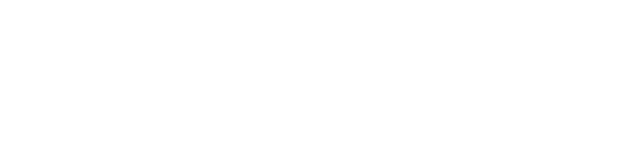
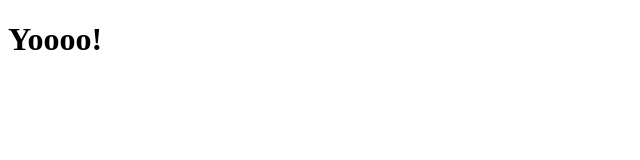
Before and after one commit to mwintherDK/etNytRepo, a plain HTML site: page index.html in a window 1280 px wide. Shown: the whole page, without its empty margins (0-640 px from the left). Drawn offline with Linux system fonts and the light colour scheme.

Commit message:
Created header fixes #1

```diff
--- a/index.html
+++ b/index.html
@@ -5,5 +5,9 @@
     <meta name="viewport" content="width=device-width, initial-scale=1.0" />
     <title>Woop woop</title>
   </head>
-  <body></body>
+  <body>
+    <header>
+      <h1>Yoooo!</h1>
+    </header>
+  </body>
 </html>
```
